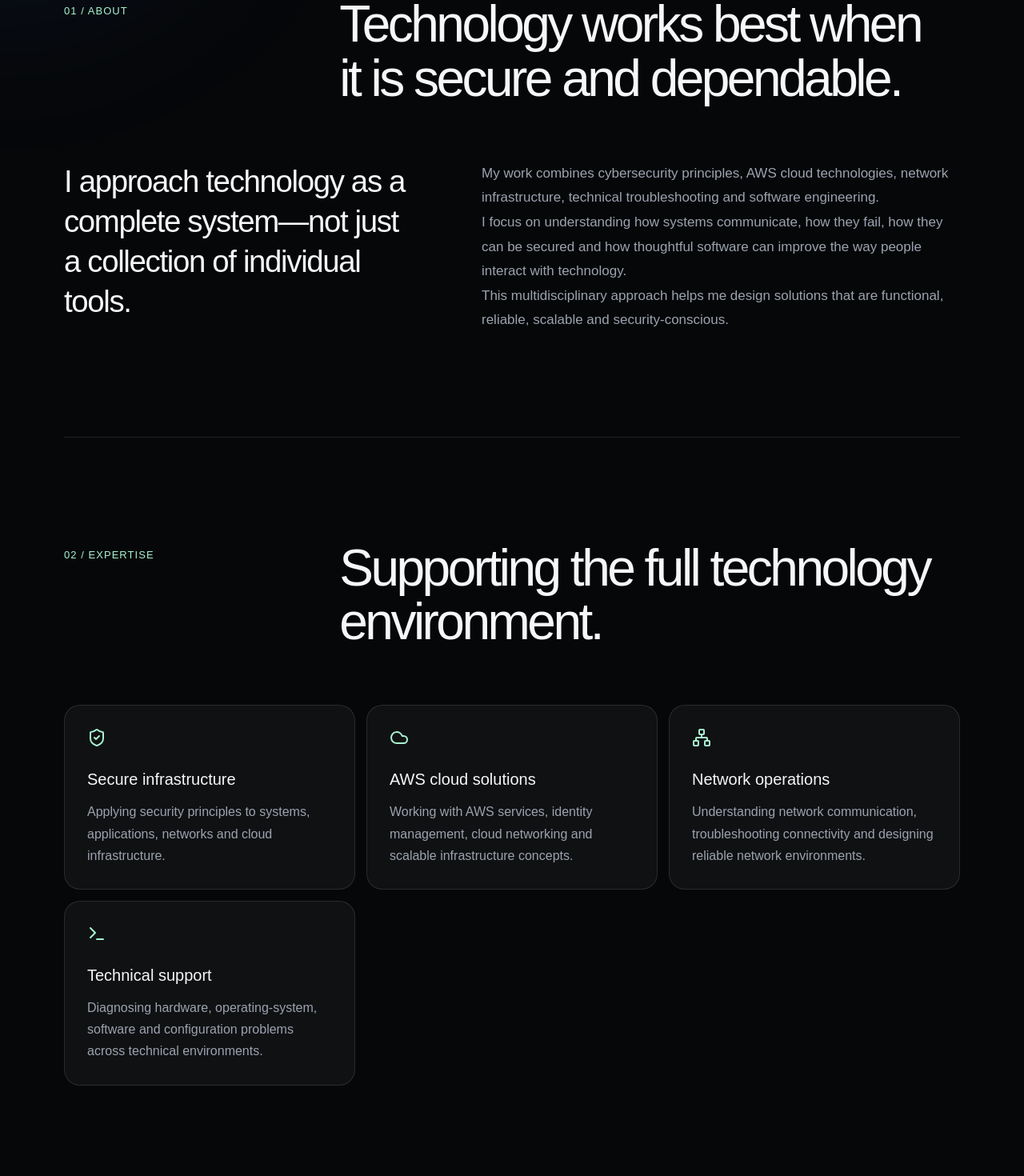
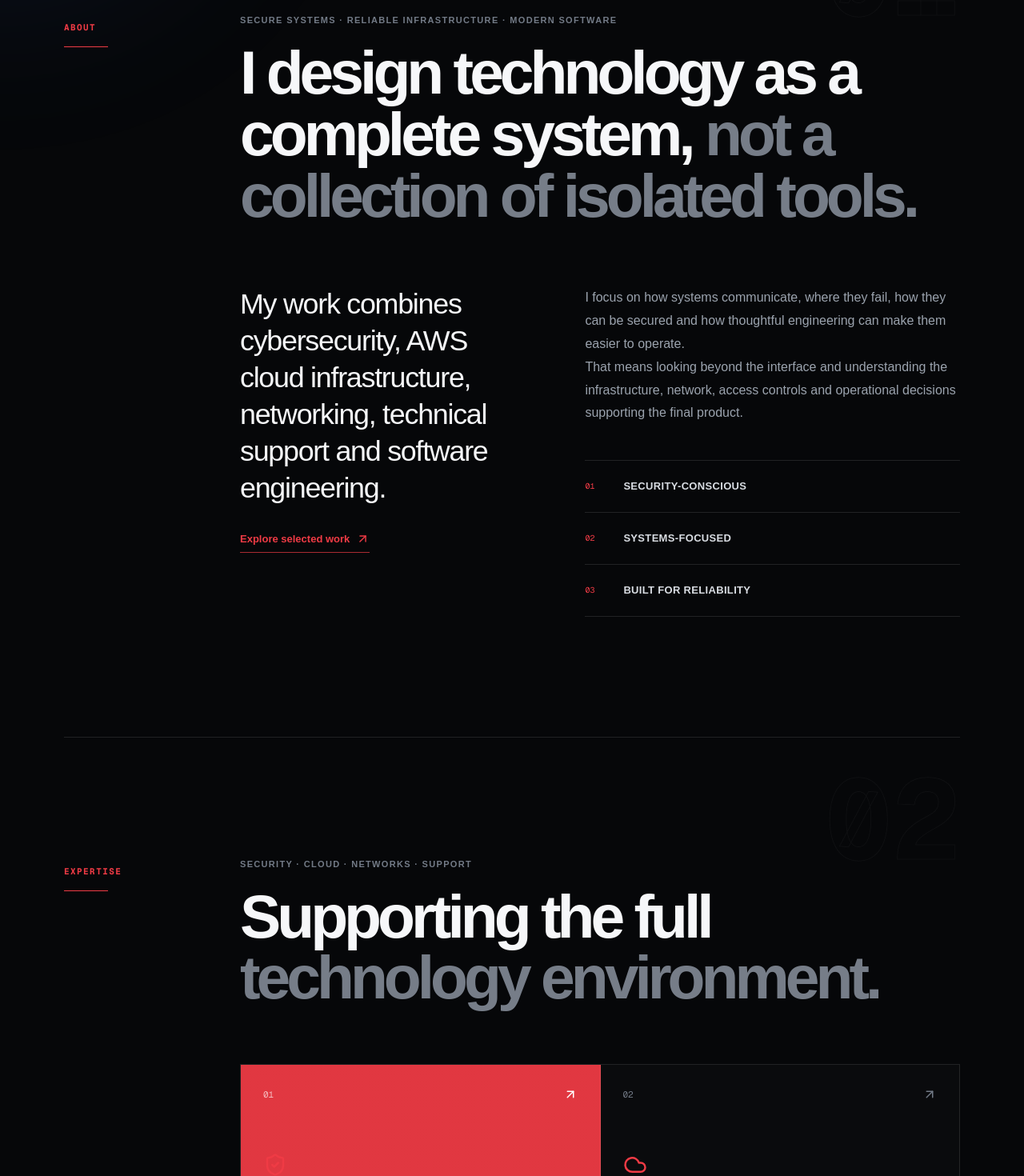
Before and after one commit to ano-nym-ous257/hoeks, a Next.js app: page / in a window 1280 px wide. Shown: the part 1060-2530 px from the top of the page at 80% size. Built offline with nearby package versions, Linux system fonts and the light colour scheme.

Commit message:
feat: redesign about and expertise sections

```diff
--- a/src/app/globals.css
+++ b/src/app/globals.css
@@ -918,3 +918,258 @@ main {
     width: 175px;
   }
 }
+
+/* Editorial sections */
+
+.editorial-section {
+  position: relative;
+  padding-block: 150px;
+}
+
+.editorial-section-number {
+  position: absolute;
+  top: 32px;
+  right: 0;
+  color: transparent;
+  font-family: var(--font-geist-mono), monospace;
+  font-size: clamp(5rem, 11vw, 10rem);
+  font-weight: 700;
+  line-height: 1;
+  opacity: 0.18;
+  -webkit-text-stroke: 1px rgba(255, 255, 255, 0.22);
+}
+
+.editorial-section-grid {
+  display: grid;
+  grid-template-columns: 170px minmax(0, 1fr);
+  gap: 50px;
+}
+
+.editorial-section-label {
+  padding-top: 9px;
+  color: #ef3b45;
+  font-family: var(--font-geist-mono), monospace;
+  font-size: 11px;
+  font-weight: 700;
+  letter-spacing: 0.13em;
+  text-transform: uppercase;
+}
+
+.editorial-label-line {
+  width: 55px;
+  height: 1px;
+  margin-top: 15px;
+  background: #ef3b45;
+}
+
+.editorial-overline {
+  margin: 0 0 18px;
+  color: #737b87;
+  font-size: 11px;
+  font-weight: 650;
+  letter-spacing: 0.12em;
+  text-transform: uppercase;
+}
+
+.editorial-section-title {
+  max-width: 900px;
+  margin: 0;
+  font-size: clamp(3rem, 6vw, 6rem);
+  font-weight: 700;
+  line-height: 1;
+  letter-spacing: -0.065em;
+}
+
+.editorial-section-title span {
+  color: #767d88;
+}
+
+.editorial-about-layout {
+  margin-top: 76px;
+  display: grid;
+  grid-template-columns: minmax(0, 0.85fr) minmax(0, 1.15fr);
+  gap: 85px;
+}
+
+.editorial-about-statement > p {
+  margin: 0 0 30px;
+  font-size: clamp(1.55rem, 2.8vw, 2.5rem);
+  line-height: 1.28;
+  letter-spacing: -0.035em;
+}
+
+.editorial-text-link {
+  width: fit-content;
+  padding-bottom: 7px;
+  display: flex;
+  align-items: center;
+  gap: 8px;
+  border-bottom: 1px solid rgba(239, 59, 69, 0.7);
+  color: #ef3b45;
+  font-size: 13px;
+  font-weight: 650;
+}
+
+.editorial-about-copy {
+  color: #9ba3ae;
+  font-size: 16px;
+  line-height: 1.8;
+}
+
+.editorial-about-copy > p:first-child {
+  margin-top: 0;
+}
+
+.editorial-principles {
+  margin-top: 44px;
+  border-top: 1px solid var(--border);
+}
+
+.editorial-principle {
+  min-height: 65px;
+  display: grid;
+  grid-template-columns: 48px 1fr;
+  align-items: center;
+  border-bottom: 1px solid var(--border);
+}
+
+.editorial-principle span {
+  color: #ef3b45;
+  font-family: var(--font-geist-mono), monospace;
+  font-size: 10px;
+}
+
+.editorial-principle strong {
+  color: #d9dde3;
+  font-size: 13px;
+  font-weight: 600;
+  letter-spacing: 0.025em;
+  text-transform: uppercase;
+}
+
+/* Editorial expertise */
+
+.expertise-section {
+  overflow: hidden;
+}
+
+.editorial-capabilities {
+  margin-top: 70px;
+  display: grid;
+  grid-template-columns: repeat(2, minmax(0, 1fr));
+  border-top: 1px solid var(--border);
+  border-left: 1px solid var(--border);
+}
+
+.editorial-capability {
+  position: relative;
+  min-height: 330px;
+  padding: 28px;
+  display: flex;
+  flex-direction: column;
+  justify-content: space-between;
+  border-right: 1px solid var(--border);
+  border-bottom: 1px solid var(--border);
+  background: rgba(255, 255, 255, 0.018);
+  transition:
+    background 200ms ease,
+    transform 200ms ease;
+}
+
+.editorial-capability:hover {
+  z-index: 1;
+  transform: translateY(-4px);
+  background: rgba(255, 255, 255, 0.045);
+}
+
+.editorial-capability-featured {
+  background:
+    linear-gradient(rgba(239, 59, 69, 0.94), rgba(239, 59, 69, 0.94)),
+    rgba(255, 255, 255, 0.02);
+}
+
+.editorial-capability-featured,
+.editorial-capability-featured p,
+.editorial-capability-featured svg {
+  color: white;
+}
+
+.editorial-capability-top {
+  display: flex;
+  align-items: center;
+  justify-content: space-between;
+  color: #737b87;
+  font-family: var(--font-geist-mono), monospace;
+  font-size: 11px;
+}
+
+.editorial-capability-featured .editorial-capability-top {
+  color: rgba(255, 255, 255, 0.68);
+}
+
+.editorial-capability > svg {
+  color: #ef3b45;
+}
+
+.editorial-capability h3 {
+  margin: 0 0 13px;
+  font-size: clamp(1.7rem, 3vw, 2.8rem);
+  line-height: 1;
+  letter-spacing: -0.045em;
+}
+
+.editorial-capability p {
+  max-width: 430px;
+  margin: 0;
+  color: #929aa5;
+  font-size: 14px;
+  line-height: 1.65;
+}
+
+@media (max-width: 900px) {
+  .editorial-section-grid {
+    grid-template-columns: 1fr;
+    gap: 38px;
+  }
+
+  .editorial-section-label {
+    display: flex;
+    align-items: center;
+    gap: 14px;
+  }
+
+  .editorial-label-line {
+    margin-top: 0;
+  }
+
+  .editorial-about-layout {
+    grid-template-columns: 1fr;
+    gap: 45px;
+  }
+}
+
+@media (max-width: 760px) {
+  .editorial-section {
+    padding-block: 105px;
+  }
+
+  .editorial-section-number {
+    top: 18px;
+  }
+
+  .editorial-section-title {
+    font-size: clamp(2.7rem, 13vw, 4.4rem);
+  }
+
+  .editorial-about-layout {
+    margin-top: 52px;
+  }
+
+  .editorial-capabilities {
+    grid-template-columns: 1fr;
+  }
+
+  .editorial-capability {
+    min-height: 290px;
+  }
+}
--- a/src/components/sections/About.tsx
+++ b/src/components/sections/About.tsx
@@ -1,34 +1,68 @@
+import { ArrowUpRight } from "lucide-react";
+
+const principles = [
+  "Security-conscious",
+  "Systems-focused",
+  "Built for reliability",
+];
+
 export default function About() {
   return (
-    <section className="container section" id="about">
-      <div className="section-heading">
-        <p>01 / About</p>
-        <h2>Technology works best when it is secure and dependable.</h2>
-      </div>
+    <section className="container section editorial-section" id="about">
+      <div className="editorial-section-number">01</div>
 
-      <div className="about-grid">
-        <p className="about-lead">
-          I approach technology as a complete system—not just a collection of
-          individual tools.
-        </p>
+      <div className="editorial-section-grid">
+        <div className="editorial-section-label">
+          <span>About</span>
+          <div className="editorial-label-line" />
+        </div>
 
-        <div className="about-copy">
-          <p>
-            My work combines cybersecurity principles, AWS cloud
-            technologies, network infrastructure, technical troubleshooting
-            and software engineering.
+        <div className="editorial-section-content">
+          <p className="editorial-overline">
+            Secure systems · Reliable infrastructure · Modern software
           </p>
 
-          <p>
-            I focus on understanding how systems communicate, how they fail,
-            how they can be secured and how thoughtful software can improve
-            the way people interact with technology.
-          </p>
+          <h2 className="editorial-section-title">
+            I design technology as a complete system,
+            <span> not a collection of isolated tools.</span>
+          </h2>
 
-          <p>
-            This multidisciplinary approach helps me design solutions that
-            are functional, reliable, scalable and security-conscious.
-          </p>
+          <div className="editorial-about-layout">
+            <div className="editorial-about-statement">
+              <p>
+                My work combines cybersecurity, AWS cloud infrastructure,
+                networking, technical support and software engineering.
+              </p>
+
+              <a className="editorial-text-link" href="#projects">
+                Explore selected work
+                <ArrowUpRight size={17} />
+              </a>
+            </div>
+
+            <div className="editorial-about-copy">
+              <p>
+                I focus on how systems communicate, where they fail, how they
+                can be secured and how thoughtful engineering can make them
+                easier to operate.
+              </p>
+
+              <p>
+                That means looking beyond the interface and understanding the
+                infrastructure, network, access controls and operational
+                decisions supporting the final product.
+              </p>
+
+              <div className="editorial-principles">
+                {principles.map((principle, index) => (
+                  <div className="editorial-principle" key={principle}>
+                    <span>0{index + 1}</span>
+                    <strong>{principle}</strong>
+                  </div>
+                ))}
+              </div>
+            </div>
+          </div>
         </div>
       </div>
     </section>
--- a/src/components/sections/Expertise.tsx
+++ b/src/components/sections/Expertise.tsx
@@ -1,28 +1,58 @@
+import { ArrowUpRight } from "lucide-react";
 import { capabilities } from "@/data/capabilities";
 
 export default function Expertise() {
   return (
-    <section className="container section" id="expertise">
-      <div className="section-heading">
-        <p>02 / Expertise</p>
-        <h2>Supporting the full technology environment.</h2>
+    <section
+      className="container section editorial-section expertise-section"
+      id="expertise"
+    >
+      <div className="editorial-section-number">02</div>
+
+      <div className="editorial-section-grid">
+        <div className="editorial-section-label">
+          <span>Expertise</span>
+          <div className="editorial-label-line" />
         </div>
 
-      <div className="capabilities">
-        {capabilities.map((capability) => {
+        <div className="editorial-section-content">
+          <p className="editorial-overline">
+            Security · Cloud · Networks · Support
+          </p>
+
+          <h2 className="editorial-section-title">
+            Supporting the full
+            <span> technology environment.</span>
+          </h2>
+
+          <div className="editorial-capabilities">
+            {capabilities.map((capability, index) => {
               const Icon = capability.icon;
 
               return (
-            <article key={capability.title}>
-              <Icon size={24} />
+                <article
+                  className={`editorial-capability ${
+                    index === 0 ? "editorial-capability-featured" : ""
+                  }`}
+                  key={capability.title}
+                >
+                  <div className="editorial-capability-top">
+                    <span>0{index + 1}</span>
+                    <ArrowUpRight size={18} />
+                  </div>
 
+                  <Icon size={30} />
+
+                  <div>
                     <h3>{capability.title}</h3>
-
                     <p>{capability.description}</p>
+                  </div>
                 </article>
               );
             })}
           </div>
+        </div>
+      </div>
     </section>
   );
 }
```
Lines whose indentation alone changed are shown as unchanged.
